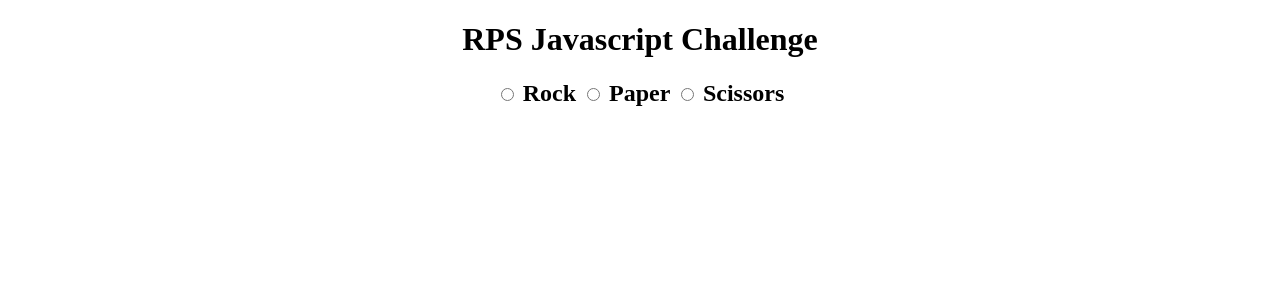
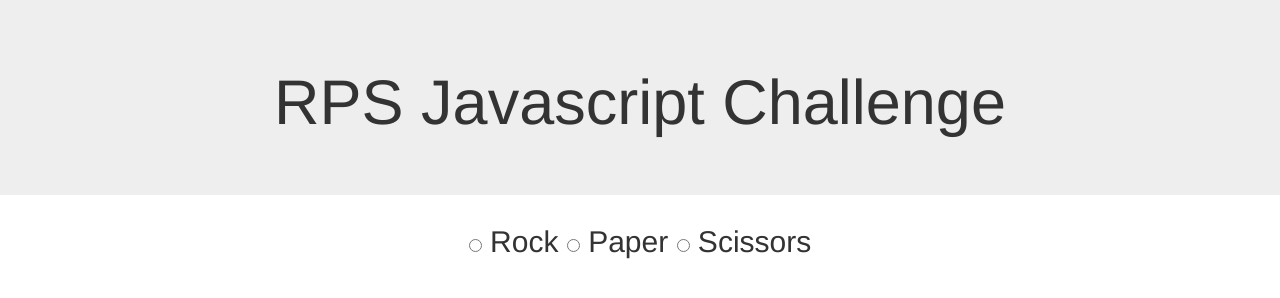
Before and after one commit to dwatson62/rps-challenge-javascript, a website: page views/index.html in a window 1280 px wide. Drawn offline with nearby package versions, Linux system fonts and the light colour scheme.

Commit message:
updated readme, enabled bootstrap

```diff
--- a/views/index.html
+++ b/views/index.html
@@ -1,11 +1,12 @@
 <!DOCTYPE html>
 <html>
 <head>
+  <link rel="stylesheet" href="/bower_components/bootstrap/dist/css/bootstrap.css">
   <script src='/bower_components/jquery/dist/jquery.min.js'></script>
   <script src='/src/rps.js'></script>
   <script src='/src/application.js'></script>
 </head>
-<header>
+<header class='jumbotron'>
 <h1><center>RPS Javascript Challenge</center></h1>
 </header>
 <body><center>
```
Also changed, not shown: README.md.
